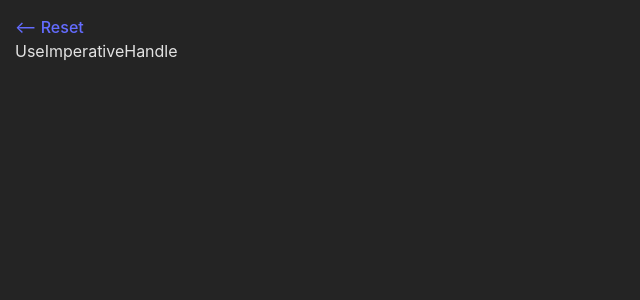
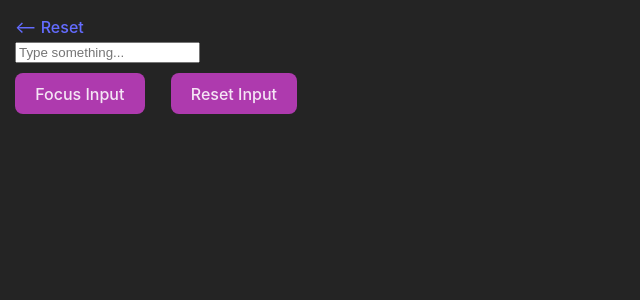
Before and after one commit to JanZaion/native-react-hooks, a React (Vite) app: page /useImperativeHandle in a window 1280 px wide. Shown: the top 300 px of the page, without its empty margins (0-640 px from the left). Built offline with nearby package versions, Linux system fonts and the light colour scheme.

Commit message:
feat: add useImperativeHandle

```diff
--- a/src/nativeHooks/UseImperativeHandle.tsx
+++ b/src/nativeHooks/UseImperativeHandle.tsx
@@ -1,3 +1,67 @@
+import { useRef, useImperativeHandle, forwardRef } from "react";
+
+export type CustomInputHandle = {
+  focus: () => void;
+  reset: () => void;
+};
+
+type CustomInputProps = {
+  placeholder?: string;
+};
+
+// Create the child component using forwardRef
+const CustomInput = forwardRef<CustomInputHandle, CustomInputProps>(
+  (props, ref) => {
+    const inputRef = useRef<HTMLInputElement>(null);
+
+    useImperativeHandle(ref, () => ({
+      focus: () => {
+        inputRef.current?.focus();
+      },
+      reset: () => {
+        if (inputRef.current) {
+          inputRef.current.value = "";
+        }
+      },
+    }));
+
+    return (
+      <input
+        ref={inputRef}
+        type="text"
+        placeholder={props.placeholder}
+      />
+    );
+  },
+);
+
+// Allows child components to expose specific methods/properties
+// to parent components through refs
+// Gives control over what the parent can access,
+//  instead of exposing the entire DOM nodee
 export const UseImperativeHandle = () => {
-  return <div>UseImperativeHandle</div>;
+  const inputRef = useRef<CustomInputHandle>(null);
+
+  const handleFocusClick = () => {
+    inputRef.current?.focus();
+  };
+
+  const handleResetClick = () => {
+    inputRef.current?.reset();
+  };
+
+  return (
+    <div>
+      <CustomInput ref={inputRef} placeholder="Type something..." />
+      <div style={{ marginTop: "10px" }}>
+        <button onClick={handleFocusClick}>Focus Input</button>
+        <button
+          onClick={handleResetClick}
+          style={{ marginLeft: "10px" }}
+        >
+          Reset Input
+        </button>
+      </div>
+    </div>
+  );
 };
```
